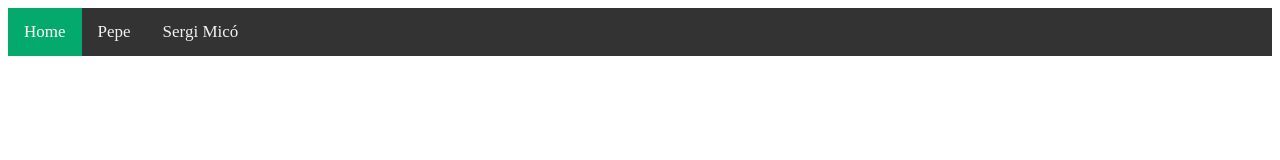
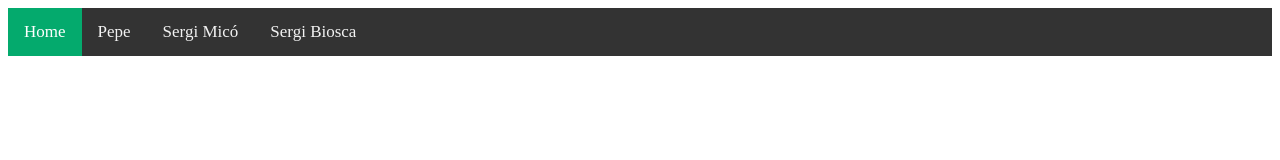
Before and after one commit to dawEstacio/actividadGithubFlow, a plain HTML site: page docs/index.html in a window 1280 px wide. Drawn offline with Linux system fonts and the light colour scheme.

Commit message:
Add index.html

```diff
--- a/docs/index.html
+++ b/docs/index.html
@@ -13,6 +13,7 @@
     <a class="active" href="#">Home</a>
     <a href="personas/pepe.html">Pepe</a>
     <a href="personas/sergimicoortiz.html">Sergi Micó</a>
+    <a href="personas/sergibiosca.html">Sergi Biosca</a>
   </div>
 </body>
 
```
